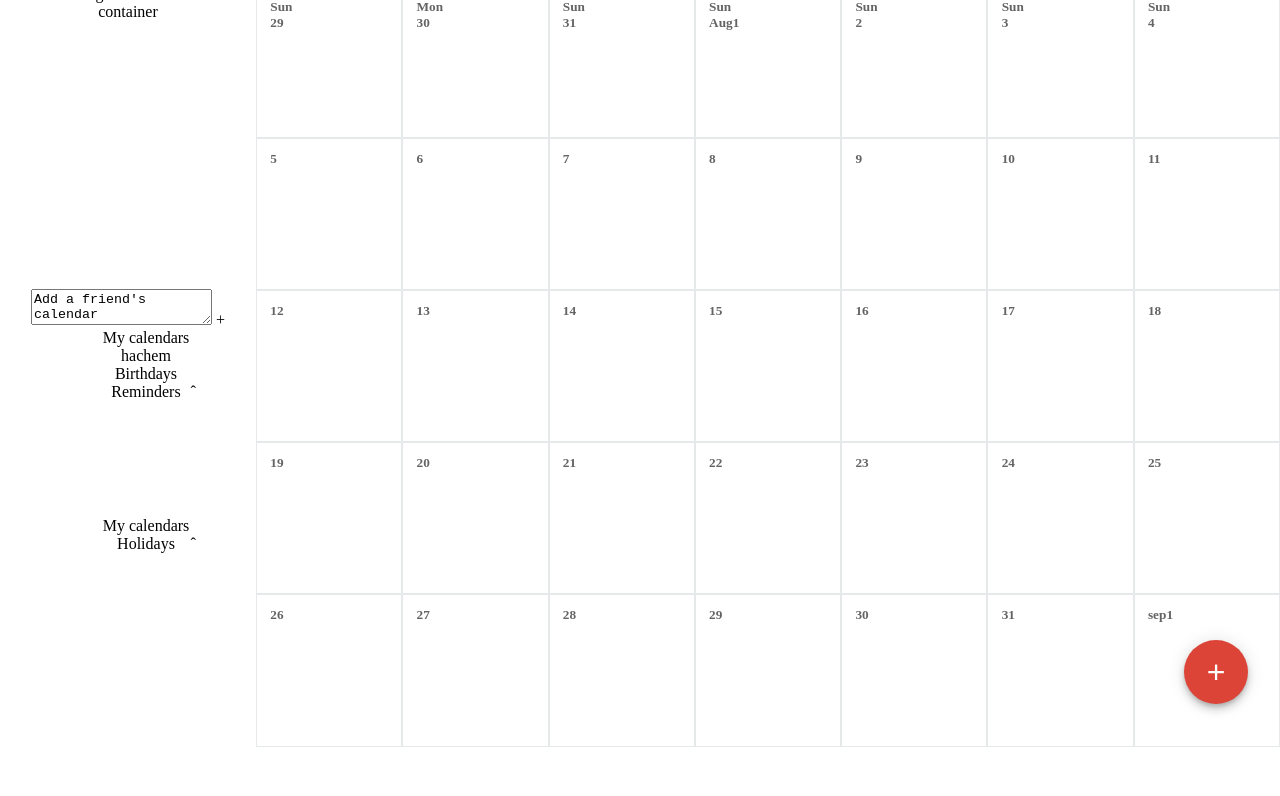
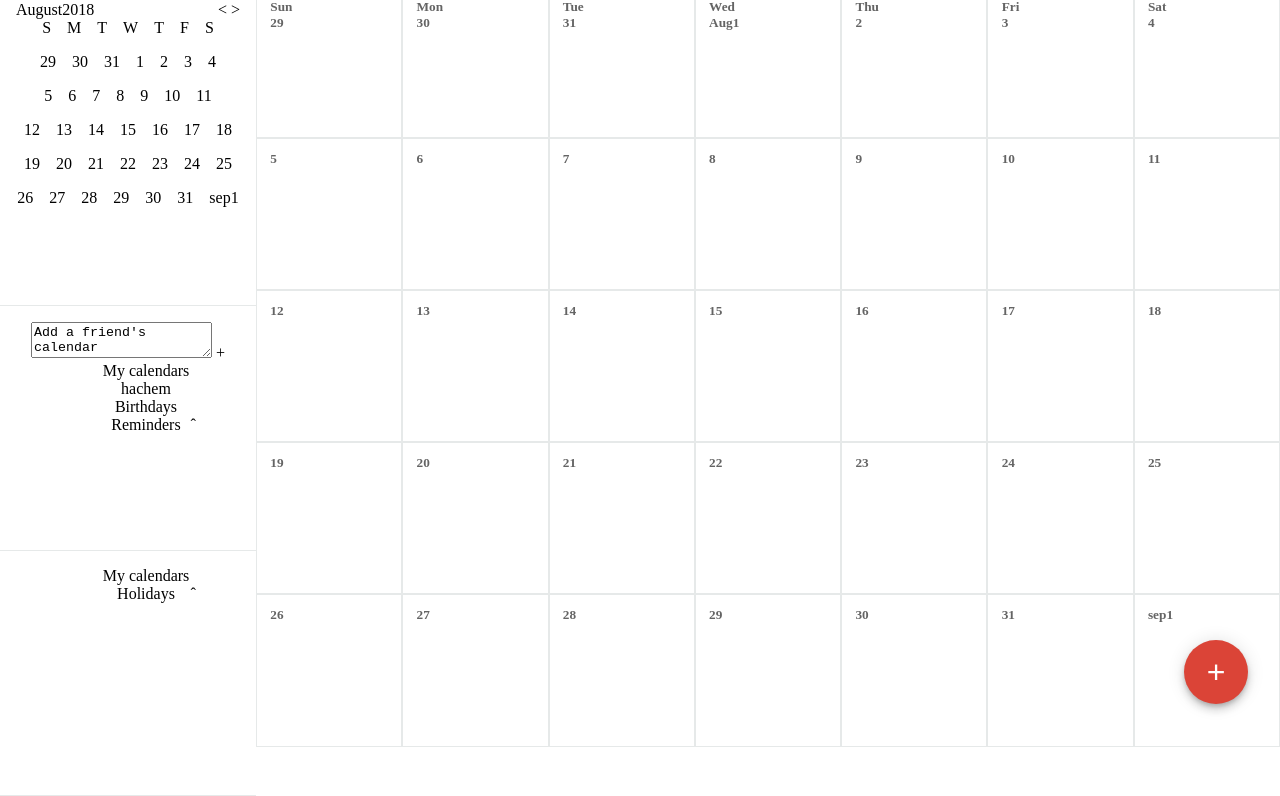
Before and after one commit to blueturtle12/calendar-clone, a website built with webpack: page src/index.html in a window 1280 px wide. Shown: the part 64-860 px from the top of the page. Before the commit the page ends 811 px from the top, so only its background shows below. Built offline with nearby package versions, Linux system fonts and the light colour scheme.

Commit message:
add aside grid

```diff
--- a/src/index.html
+++ b/src/index.html
@@ -65,12 +65,14 @@
             <aside class="aside-container">
                 <!-- aside calendar component-->
                 <section class="aside__calender">
-                    <span>August2018</span>
-                    <span> &lt; </span>
-                    <span> &gt; </span>
-                    <div>
-                        container
+                    <div class="aside__calendar__heading">
+                        <span class="heading__left">August2018</span>
+                        <span class="heading__right">
+                            <span> &lt; </span>
+                            <span> &gt; </span>
+                        </span>
                     </div>
+                    <div class="aside__calendar__container"></div>
                 </section>
                 <!-- aside my calendars component-->
                 <section class="aside__my-calendars">
--- a/src/js/app.js
+++ b/src/js/app.js
@@ -1,10 +1,12 @@
 import '../styles/app.scss';
 import calendarHeadings from './calendarHeading';
 import calendarGrid from './calendarGrid';
+import asideCalendar from './asideCalendar';
 import toggle from  './header';
 
 window.onload = function() {
     let toggled = true;
     calendarGrid();
+    asideCalendar();
     toggle(toggled);
 }
--- /dev/null
+++ b/src/js/asideCalendar.js
@@ -0,0 +1,26 @@
+const asideCalendar = () => {
+    let asideDates = document.querySelector('.aside__calendar__container');
+    const dates = [['S','M','T','W','T','F','S'],
+                ['29','30','31','1','2','3','4'],
+                ['5','6','7','8','9','10','11'],
+                ['12','13','14','15','16','17','18'],
+                ['19','20','21','22','23','24','25'],
+                ['26','27','28','29','30','31','sep1']];
+
+
+    for(let j = 0 ; j < 6 ; j++) {
+        let createDiv = document.createElement('div');
+        createDiv.className = "container__row";
+        for( let i = 0; i< 7 ; i++) {
+            let createSpan = document.createElement('div');
+            createSpan.className = "container__row__span";
+            createSpan.innerHTML = "<span class='span__date'>"+dates[j][i]+"</span>";
+            createDiv.appendChild(createSpan);
+        }
+        asideDates.appendChild(createDiv);
+    }
+}
+
+
+
+export default asideCalendar;
--- a/src/js/calendarGrid.js
+++ b/src/js/calendarGrid.js
@@ -1,6 +1,6 @@
 const calendarGrid = () => {
     let hoursGrid = document.querySelector('.main-calendar-grid__presentation');
-    const dates = [['Sun<br/>29','Mon<br/>30','Sun<br/>31','Sun<br/>Aug1','Sun<br/>2','Sun<br/>3','Sun<br/>4'],
+    const dates = [['Sun<br/>29','Mon<br/>30','Tue<br/>31','Wed<br/>Aug1','Thu<br/>2','Fri<br/>3','Sat<br/>4'],
                 ['5','6','7','8','9','10','11'],
                 ['12','13','14','15','16','17','18'],
                 ['19','20','21','22','23','24','25'],
--- a/src/styles/_asideContainer.scss
+++ b/src/styles/_asideContainer.scss
@@ -1,3 +1,5 @@
+@import 'mixins';
+
 .aside-container {
     text-align: center;
     height: 40vh;
@@ -11,13 +13,23 @@
     }
     .aside__calender{
         height: 40%;
+        @include asideContainers;
+        @media screen and (max-width: 1023px) {
+            display: none;
+        }
     }
 
     .aside__my-calendars {
         height: 30%;
+        @include asideContainers;
+        @media screen and (max-width: 1023px) {
+            height: 70%;
+            margin-top: 1em;
+        }
     }
 
     .aside__other {
+        @include asideContainers;
         height: 30%;
     }
 }
@@ -33,3 +45,33 @@
     display: inline-block;
     margin: 0;
 }
+
+/* aside calendar */
+.aside__calendar__heading {
+    margin: 1em;
+
+    .heading__left {
+        float: left;
+    }
+    .heading__right {
+        float: right;
+    }
+}
+.aside__calendar__container {
+    //text-align: center;
+    clear: both;
+    width: 100%;
+}
+.container__row {
+    margin-top: 1em;
+    //text-align: center;
+    width: 100%;
+    //display: inline-block;
+    vertical-align: middle;
+    list-style: none;
+}
+.container__row__span {
+    padding: 0.5em;
+    display: inline;
+    width: calc(100/7);
+}
--- a/src/styles/_calendarGrid.scss
+++ b/src/styles/_calendarGrid.scss
@@ -66,6 +66,7 @@
     height: 1.2em;
     width: 1.2em;
     box-shadow: 0 6px 10px 0 rgba(0,0,0,0.14), 0 1px 18px 0 rgba(0,0,0,0.12), 0 3px 5px -1px rgba(0,0,0,0.2);
+    outline: none;
 
     &:hover {
         opacity: 0.4;
--- a/src/styles/_mixins.scss
+++ b/src/styles/_mixins.scss
@@ -18,3 +18,8 @@
         background: rgb(205, 204, 204);
     }
 }
+
+@mixin asideContainers {
+    border-bottom: 1px solid #E6E9E9;
+    margin-top: 1em;
+}
```
